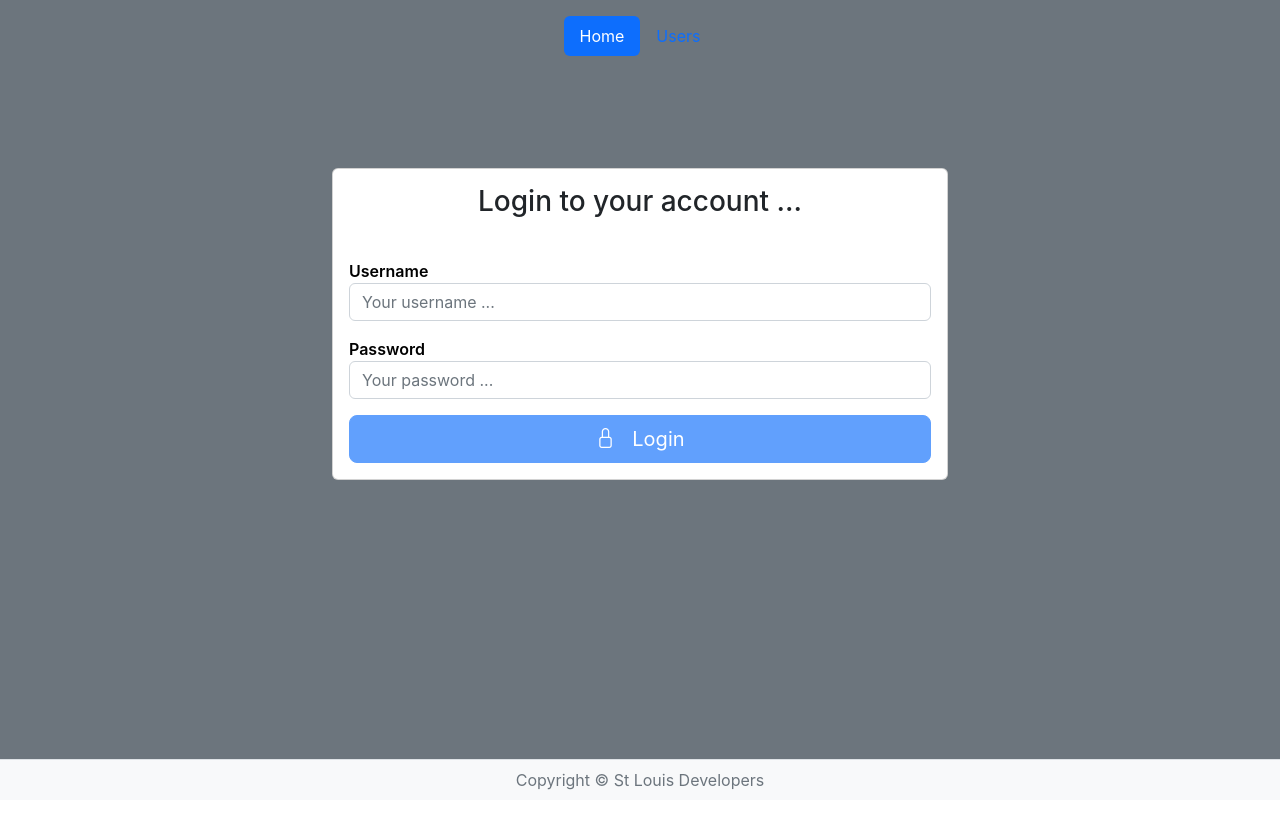
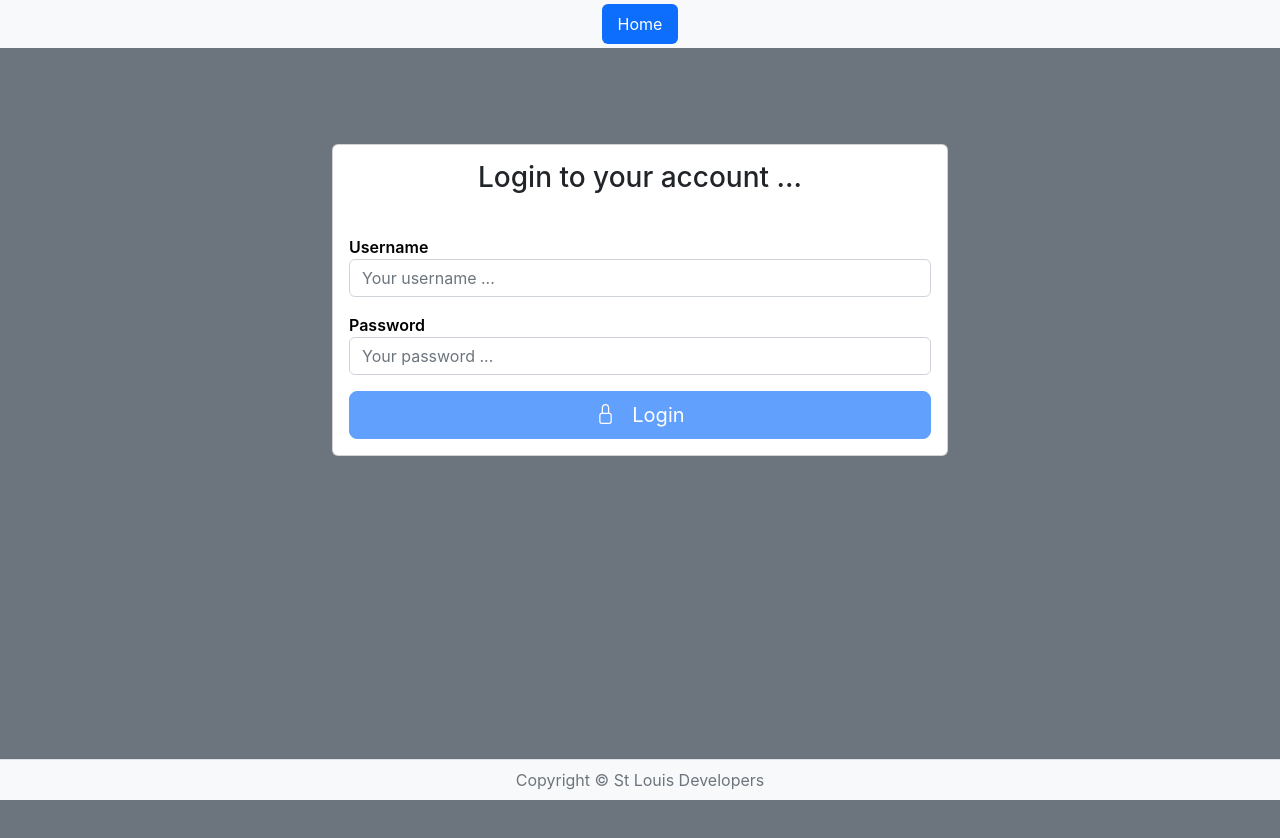
Before and after one commit to kingsleytagbo/nextjs-react-base, a Next.js app: page / in a window 1280 px wide. Shown: the top 838 px of the page. Before the commit the page ends 800 px from the top, so only its background shows below. Built offline with nearby package versions, Linux system fonts and the light colour scheme.

Commit message:
header & footeer

```diff
--- a/components/authentication/login-form.tsx
+++ b/components/authentication/login-form.tsx
@@ -14,7 +14,7 @@ export default function LoginForm() {
   const [showForm, displayForm] = useState(true);
 
   const getUserLoggedInStatus = useCallback(async () => {
-    const loggedIn = utils.isUserLoggedIn(AUTH_KEY);
+    const loggedIn = utils.getUserLoginStatus(AUTH_KEY);
     displayForm(!loggedIn);
   }, []);
 
--- a/components/header.tsx
+++ b/components/header.tsx
@@ -1,14 +1,32 @@
-const Header = () => (
-    <section>
-        {
-            <header className="d-flex justify-content-center py-3">
-                <ul className="nav nav-pills">
-                    <li className="nav-item"><a href="/" className="nav-link active" aria-current="page">Home</a></li>
-                    <li className="nav-item"><a href="/users" className="nav-link">Users</a></li>
-                </ul>
-            </header>
-        }
-    </section>
+import { useCallback, useEffect, useState } from "react";
+import { utils } from "../services/utility";
+const AUTH_KEY =  '/login/authenticate/';
 
-)
+function Header() {
+    const [userLoginStatus, setLoginStatus] = useState(false);
+
+    const getUserLoggedInStatus = useCallback(async () => {
+        const loggedIn = utils.getUserLoginStatus(AUTH_KEY);
+        setLoginStatus(loggedIn);
+    }, []);
+
+
+    useEffect(() => {
+        getUserLoggedInStatus();
+    }, [getUserLoggedInStatus]);
+
+    return (
+        <header className="container-fluid">
+            {
+                <section className="d-flex justify-content-center py-1 bg-light">
+                    <ul className="nav nav-pills">
+                        <li className="nav-item"><a href="/" className="nav-link active" aria-current="page">Home</a></li>
+                        {(userLoginStatus === true) && <li className="nav-item"><a href="/users" className="nav-link">Users</a></li>}
+                    </ul>
+                </section>
+            }
+        </header>
+    );
+
+}
 export default Header;
--- a/pages/_app.tsx
+++ b/pages/_app.tsx
@@ -6,6 +6,7 @@ import '../styles/custom.css';
 import Head from "next/head";
 import type { AppProps } from 'next/app'
 import Footer from '../components/footer';
+import Header from '../components/header';
 
 function MyApp({ Component, pageProps }: AppProps) {
   return (
@@ -13,10 +14,7 @@ function MyApp({ Component, pageProps }: AppProps) {
       <Head>
         <meta name="viewport" content="width=device-width, initial-scale=1" />
       </Head>
-      <section className="container-fluid bg-secondary vh-100">
         <Component {...pageProps} />
-        <Footer></Footer>
-      </section>
     </>
   );
 }
--- a/pages/index.tsx
+++ b/pages/index.tsx
@@ -1,32 +1,31 @@
 import type { NextPage } from 'next';
 import Head from 'next/head';
 import LoginForm from '../components/authentication/login-form';
+import Footer from '../components/footer';
 import Header from '../components/header';
 
 const Home: NextPage = () => {
   return (
-    <main className="clearfix">
+    <main className="bg-light">
       <Head>
         <title>{process.env.NEXT_PUBLIC_REACT_APP_WEBSITE_NAME}</title>
         <meta name="description" content={process.env.NEXT_PUBLIC_REACT_APP_WEBSITE_DESCRIPTION} />
         <link rel="icon" href="/favicon.ico" />
       </Head>
+      <Header></Header>
 
-      <section>
-        <Header></Header>
+      <section className="container-fluid bg-secondary vh-100">
         <div className="row">
           <div className="col-md-12">
 
-              <section>
-                <LoginForm></LoginForm>
-              </section>
+            <section>
+              <LoginForm></LoginForm>
+            </section>
 
           </div></div>
       </section>
 
-      <footer>
-      </footer>
-
+      <Footer></Footer>
     </main>
   )
 }
--- a/services/utility.ts
+++ b/services/utility.ts
@@ -19,7 +19,7 @@ class Utility implements IStorage {
 
     private constructor(){}
 
-    isUserLoggedIn(key:any) {
+    getUserLoginStatus(key:any) {
         const value:any = this.getData(key);
         const data = (value && (value.AuthID && value.RoleNames)) ? true : false;
         return data;
```
